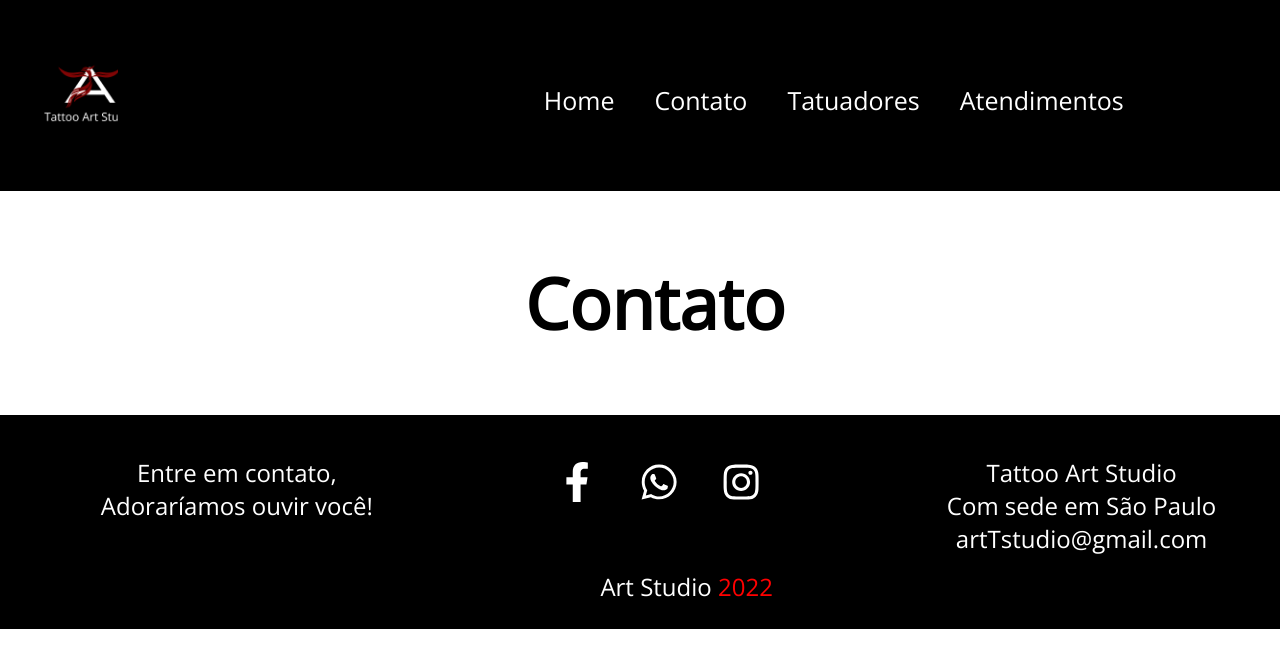
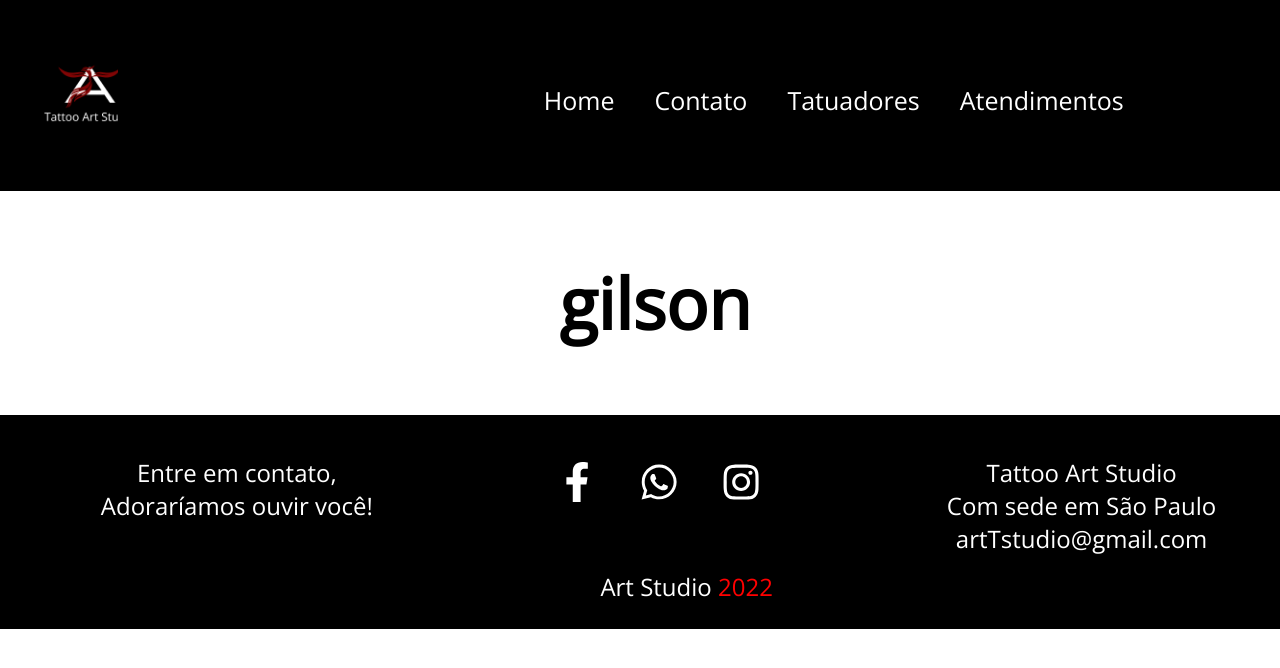
Before and after one commit to CibeleMartins/TattooArtStudio-M5, a React (Create React App) app: page /Contato in a window 1280 px wide. Shown: the top 668 px of the page. Built offline with nearby package versions, Linux system fonts and the light colour scheme.

Commit message:
primeiro commit

```diff
--- a/src/pages/Contato.jsx
+++ b/src/pages/Contato.jsx
@@ -8,7 +8,7 @@ function Contato() {
             <Header/>
 
             <div className={styles.container}>
-                <h1>Contato</h1>
+                <h1>gilson</h1>
             </div>
 
             <Footer/>
```
